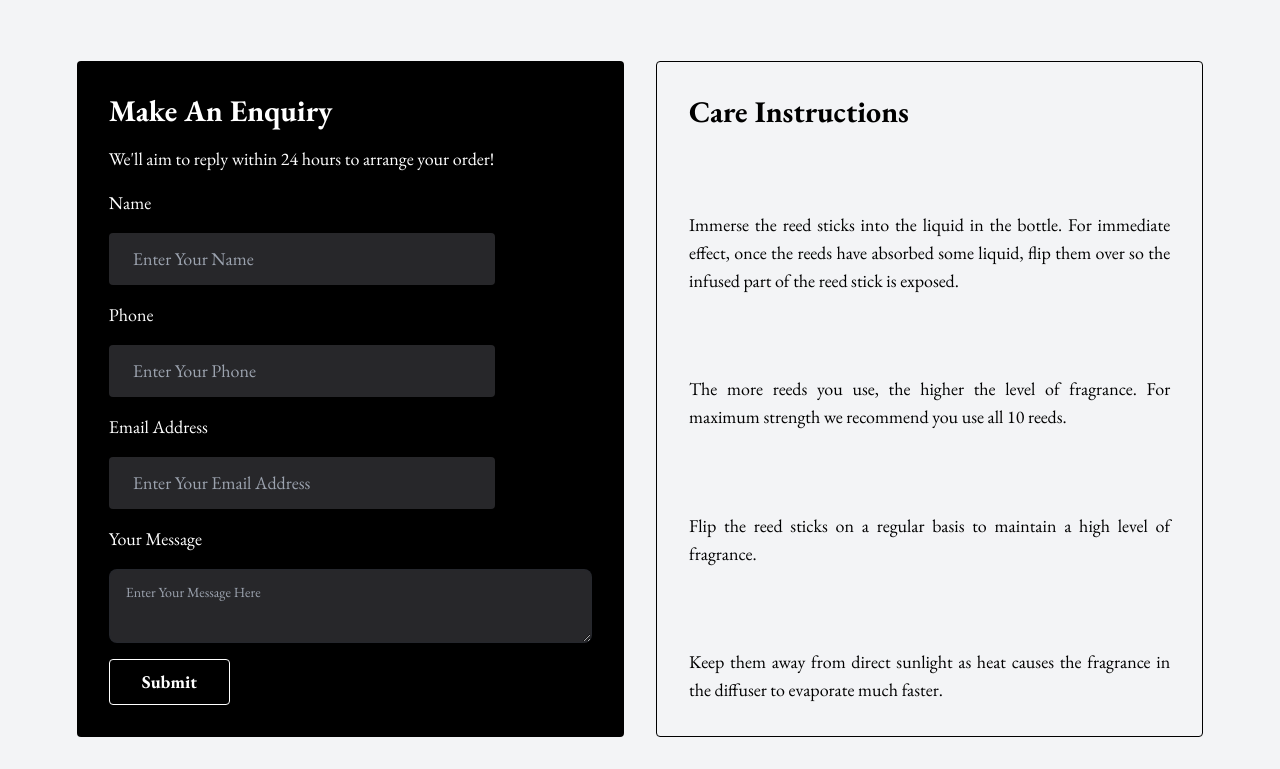
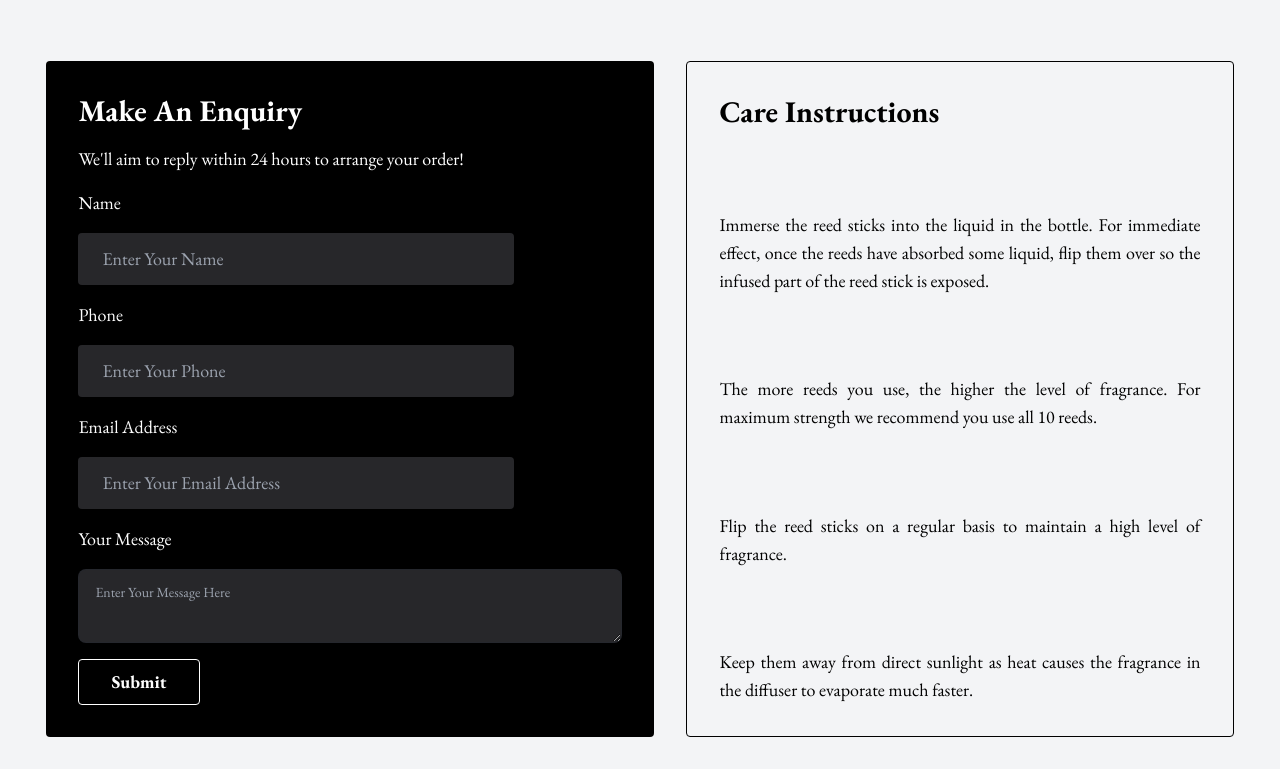
Before and after one commit to ccusins/Moncomi, a website: page public/diffusersvro200.html in a window 1280 px wide. Shown: the part 788-1557 px from the top of the page. Drawn offline with nearby package versions, Linux system fonts and the light colour scheme.

Commit message:
small fixes

```diff
--- a/index.js
+++ b/index.js
@@ -108,7 +108,7 @@ app.get('/moncomiapi/createorder', async(req, res) => {
         res.send(`<div class="border border-green-400 px-8 py-4 rounded text-white text-lg font-bold">Your enquiry was successfully received! Expect a text or email ASAP.</div>`)
 
     } catch(error) {
-
+        print(error)
         res.send(`<div class="border border-red-400 px-8 py-4 rounded text-white text-lg font-bold">There was an error receiving your enquiry, please refresh and try again.</div>`)
 
     }
--- a/public/diffusersvro200.html
+++ b/public/diffusersvro200.html
@@ -53,6 +53,7 @@
       <div class="text-black text-lg">Back</div>
     </a>
     <div class="flex flex-col lg:flex-row gap-8 w-[100%] py-16 items-stretch justify-stretch px-8">
+
       <img class="object-contain w-[100%] lg:w-[45%] rounded border border-black" src="./images/oreDiffuser/200.jpg" alt="">
 
       <div class="flex flex-col w-[100%] lg:w-[55%] gap-8 items-between justify-between lg:px-8">
@@ -83,7 +84,7 @@
 
     </div>
     <div class="flex flex-col lg:flex-row w-[100%] justify-center items-center lg:items-stretch gap-8 px-8">
-      <form hx-get="/moncomiapi/createorder" hx-trigger="submit" hx-vals='{"item": "VRO Diffuser 200"}' hx-swap="beforeend" class="bg-black rounded px-8 py-8 w-[90%] lg:w-[45%] flex flex-col gap-4 items-start" action="">
+      <form hx-get="/moncomiapi/createorder" hx-trigger="submit" hx-vals='{"item": "VRO Diffuser 200"}' hx-swap="beforeend" class="bg-black rounded px-8 py-8 w-[100%] lg:w-[50%] flex flex-col gap-4 items-start" action="">
         <div class="text-white text-3xl font-bold">Make An Enquiry</div>
         <div class="text-white text-lg">We'll aim to reply within 24 hours to arrange your order!</div>
         <div class="text-white text-lg">Name</div>
@@ -96,7 +97,7 @@
         <textarea name="text" class="textarea bg-zinc-800 textarea-bordered w-[100%] text-white" placeholder="Enter Your Message Here"></textarea>
         <button class="border border-white rounded text-white px-8 py-2 font-bold text-lg transition-transform duration-300 hover:scale-[102%] hover:bg-zinc-800">Submit</button>
       </form>
-      <div class="w-[90%] lg:w-[45%] border border-black rounded px-8 py-8 flex flex-col items-start justify-between gap-8">
+      <div class="w-[100%] lg:w-[45%] border border-black rounded px-8 py-8 flex flex-col items-start justify-between gap-8">
         <div class="text-black text-3xl font-bold">Care Instructions</div>
         <div class="text-black text-lg text-justify">Immerse the reed sticks into the liquid in the bottle. For immediate effect, once the reeds have absorbed some liquid, flip them over so the infused part of the reed stick is exposed.</div>
         <div class="text-black text-lg text-justify">The more reeds you use, the higher the level of fragrance. For maximum strength we recommend you use all 10 reeds.</div>
```
Also changed, not shown: public/diffusersore200.html (+1 -1 lines).
